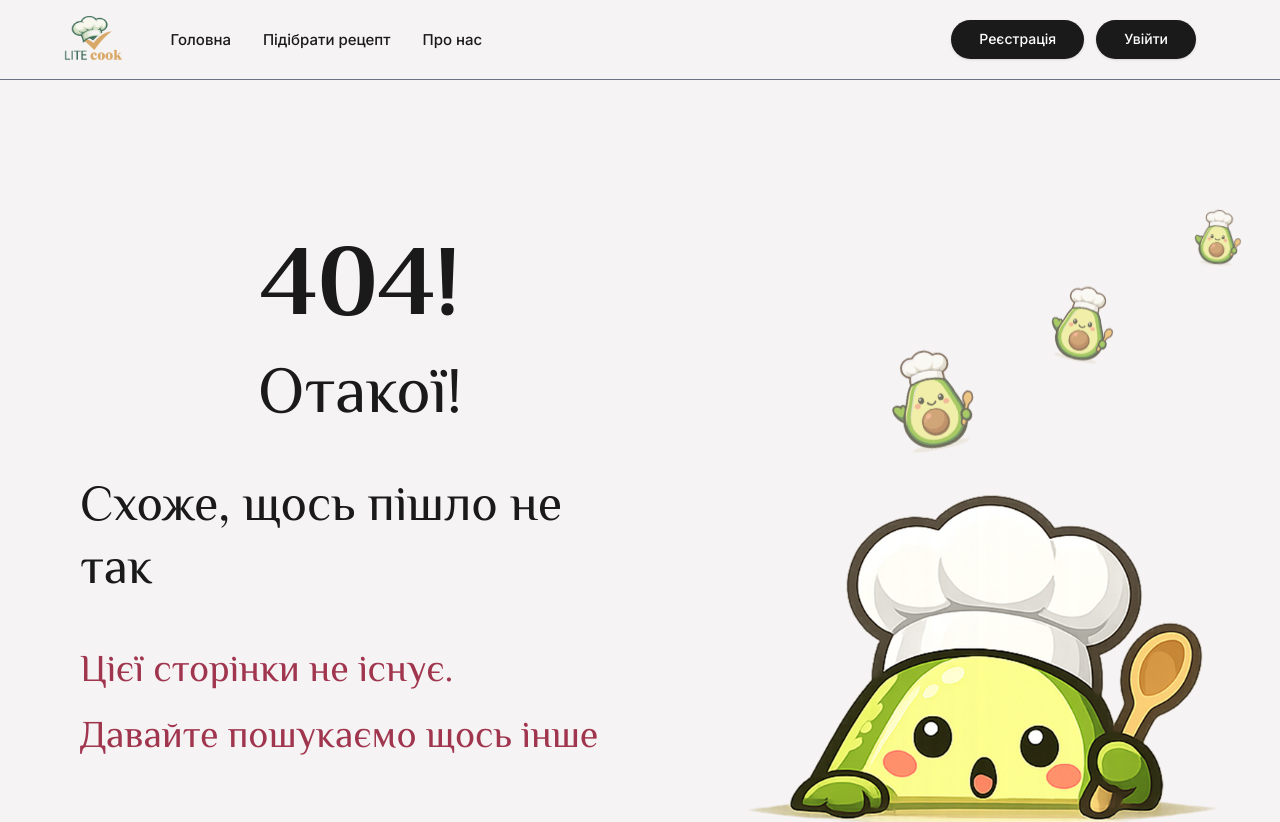
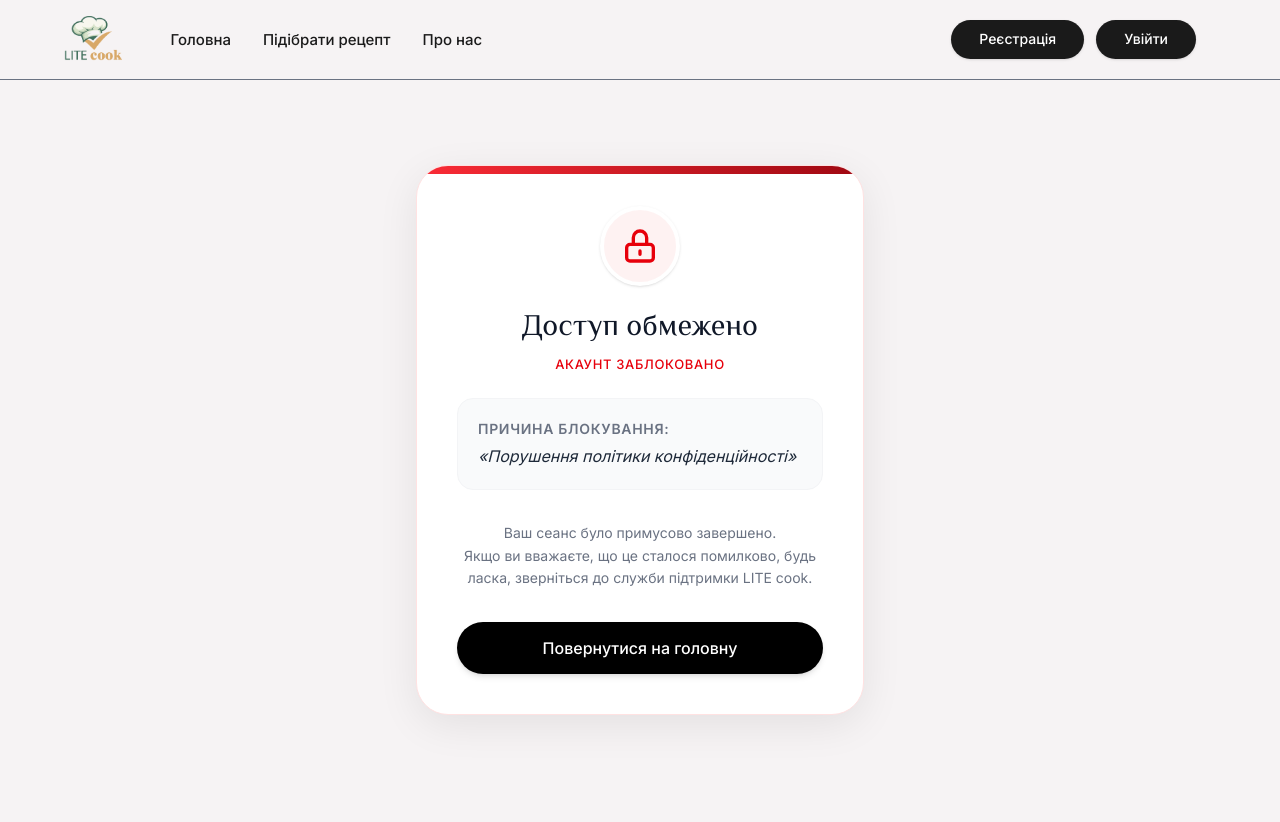
Before and after one commit to litecook-team/litecook-frontend, a React (Vite) app: page /banned in a window 1280 px wide. Shown: the top 822 px of the page. Built offline with nearby package versions, Linux system fonts and the light colour scheme; no server answers; what @react-pdf/renderer would draw is missing.

Commit message:
Updated page Banned.jsx and api.js App.jsx

```diff
--- a/src/App.jsx
+++ b/src/App.jsx
@@ -21,6 +21,7 @@ import PrivacyDetail from './pages/PrivacyDetail';
 import { TOKEN_KEY } from './constants/api'; // Імпорт ключа токена
 
 import NotFound from './pages/NotFound';
+import Banned from './pages/Banned';
 
 // =========================================================================
 // HOC (High Order Component) для захисту сторінок, доступних ТІЛЬКИ ГОСТЯМ
@@ -64,6 +65,7 @@ function App() {
                 <Route path="/reset-password" element={<ResetPassword />} />
                 <Route path="/reset-password-confirm/:uid/:token" element={<ResetPasswordConfirm />} />
                 <Route path="/confirm-email/:key" element={<ConfirmEmail />} />
+                <Route path="/banned" element={<Banned />} />
                 <Route path="/recipe/:id" element={<RecipeDetail />} />
                 <Route path="/recipes" element={<Recipes />} />
                 <Route path="/about" element={<About />} />
--- a/src/api.js
+++ b/src/api.js
@@ -3,9 +3,10 @@ import { API_URL, TOKEN_KEY } from './constants/api';
 
 const api = axios.create({
     baseURL: API_URL,
+    withCredentials: true,
 });
 
-// 1. Додаємо токен до кожного запиту автоматично
+// 1. Інтерцептор ЗАПИТІВ: Додаємо токен до кожного запиту автоматично
 api.interceptors.request.use((config) => {
     // Шукаємо токен у двох місцях (для функції "Запам'ятати мене")
     const token = localStorage.getItem(TOKEN_KEY) || sessionStorage.getItem(TOKEN_KEY);
@@ -15,12 +16,33 @@ api.interceptors.request.use((config) => {
     return config;
 });
 
-// 2. Слухаємо відповіді сервера, щоб зловити протухший токен
+// 2. Інтерцептор ВІДПОВІДЕЙ: Обробка помилок (Протухший токен АБО Бан користувача)
 api.interceptors.response.use(
     (response) => response,
     async (error) => {
         const originalRequest = error.config;
 
+        if (error.response) {
+            // === ЛОГІКА 1: ПЕРЕВІРКА НА БАН КОРИСТУВАЧА (Помилка 403) ===
+            if (error.response?.status === 403 && error.response.data && error.response.data.detail === "Ваш акаунт заблоковано.") {
+
+                const reason = error.response.data.reason || "Порушення політики конфіденційності!";
+
+                // Очищаємо дані користувача (примусовий вихід)
+                localStorage.removeItem(TOKEN_KEY);
+                sessionStorage.removeItem(TOKEN_KEY);
+                localStorage.removeItem('refresh_token');
+                sessionStorage.removeItem('refresh_token');
+
+                // Створюємо подію для Header
+                window.dispatchEvent(new CustomEvent('userProfileUpdated', { detail: null }));
+
+                // Кодуємо причину, щоб вона безпечно передалася через URL
+                window.location.href = `/banned?reason=${encodeURIComponent(reason)}`;
+
+                return Promise.reject(error); // Зупиняємо подальшу обробку
+            }
+            // === ЛОГІКА 2: ОНОВЛЕННЯ ТОКЕНУ (Помилка 401) ===
             if (error.response?.status === 401 && !originalRequest._retry) {
                 originalRequest._retry = true;
 
@@ -35,19 +57,24 @@ api.interceptors.response.use(
                         refresh: refreshToken
                     });
 
+                    // Зберігаємо новий токен туди, звідки брали старий
                     const storage = localStorage.getItem('refresh_token') ? localStorage : sessionStorage;
                     storage.setItem(TOKEN_KEY, res.data.access);
 
+                    // Повторюємо оригінальний запит з новим токеном
                     originalRequest.headers.Authorization = `Bearer ${res.data.access}`;
                     return api(originalRequest);
 
                 } catch (refreshError) {
+                    // Якщо не вдалося оновити токен - виходимо з системи
                     localStorage.clear();
                     sessionStorage.clear();
                     window.location.href = '/login';
                     return Promise.reject(refreshError);
                 }
             }
+        }
+        // Прокидаємо будь-які інші помилки далі (наприклад 400 Bad Request, 404 Not Found)
         return Promise.reject(error);
     }
 );
--- /dev/null
+++ b/src/pages/Banned.jsx
@@ -0,0 +1,45 @@
+import React from 'react';
+import { Link, useLocation } from 'react-router-dom';
+
+const Banned = () => {
+    // Отримуємо причину бану з URL параметрів (якщо вона там є)
+    const location = useLocation();
+    const queryParams = new URLSearchParams(location.search);
+    const reason = queryParams.get('reason') || "Порушення політики конфіденційності";
+
+    return (
+        <div className="min-h-[calc(100vh-80px)] bg-[#F6F3F4] flex items-center justify-center p-6 font-['Inter']">
+            <div className="bg-white rounded-[2rem] p-10 w-full max-w-md shadow-[0_10px_40px_rgba(0,0,0,0.08)] text-center border border-red-100 relative overflow-hidden">
+
+                {/* Декоративний червоний градієнт зверху */}
+                <div className="absolute top-0 left-0 w-full h-2 bg-gradient-to-r from-red-500 to-red-800"></div>
+
+                {/* Іконка блокування */}
+                <div className="w-20 h-20 bg-red-50 rounded-full flex items-center justify-center mx-auto mb-6 border-4 border-white shadow-sm relative z-10">
+                    <svg className="w-10 h-10 text-red-600" fill="none" stroke="currentColor" viewBox="0 0 24 24">
+                        <path strokeLinecap="round" strokeLinejoin="round" strokeWidth="2" d="M12 15v2m-6 4h12a2 2 0 002-2v-6a2 2 0 00-2-2H6a2 2 0 00-2 2v6a2 2 0 002 2zm10-10V7a4 4 0 00-8 0v4h8z"></path>
+                    </svg>
+                </div>
+
+                <h2 className="text-3xl font-['El_Messiri'] text-gray-900 mb-2">Доступ обмежено</h2>
+                <h3 className="text-lg text-red-600 font-medium mb-6 uppercase tracking-wider text-[13px]">Акаунт заблоковано</h3>
+
+                <div className="bg-gray-50 rounded-2xl p-5 mb-8 text-left border border-gray-100">
+                    <p className="text-gray-500 text-sm uppercase tracking-wider mb-1 font-semibold">Причина блокування:</p>
+                    <p className="text-gray-800 italic leading-relaxed">«{reason}»</p>
+                </div>
+
+                <p className="text-gray-500 text-sm mb-8 leading-relaxed">
+                    Ваш сеанс було примусово завершено.<br/>
+                    Якщо ви вважаєте, що це сталося помилково, будь ласка, зверніться до служби підтримки LITE cook.
+                </p>
+
+                <Link to="/" className="inline-block bg-black text-white px-10 py-3.5 rounded-full hover:bg-gray-800 transition font-medium cursor-pointer transition-all duration-300 ease-out active:scale-95 shadow-md w-full">
+                    Повернутися на головну
+                </Link>
+            </div>
+        </div>
+    );
+};
+
+export default Banned;
```
Lines whose indentation alone changed are shown as unchanged.
